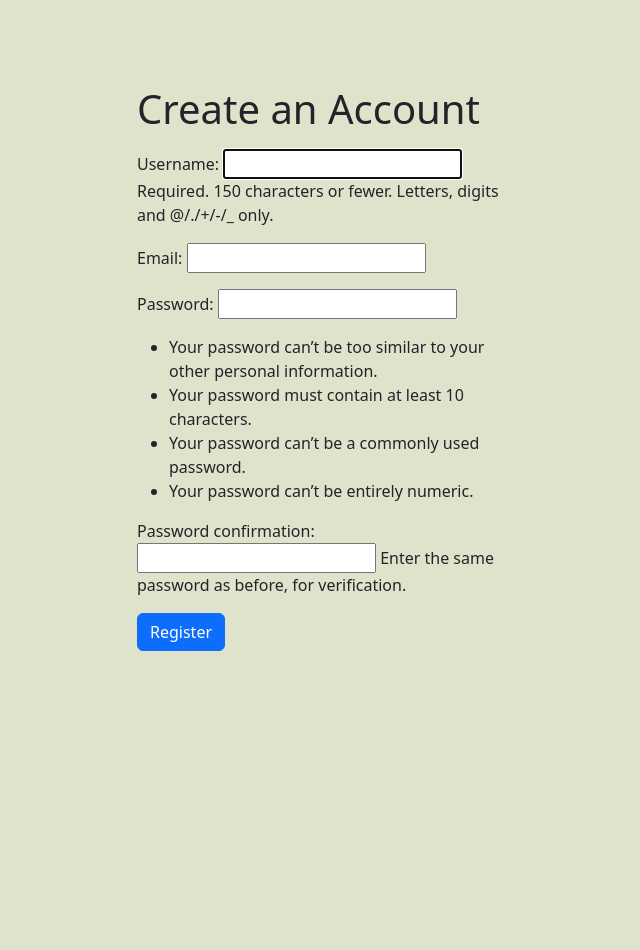
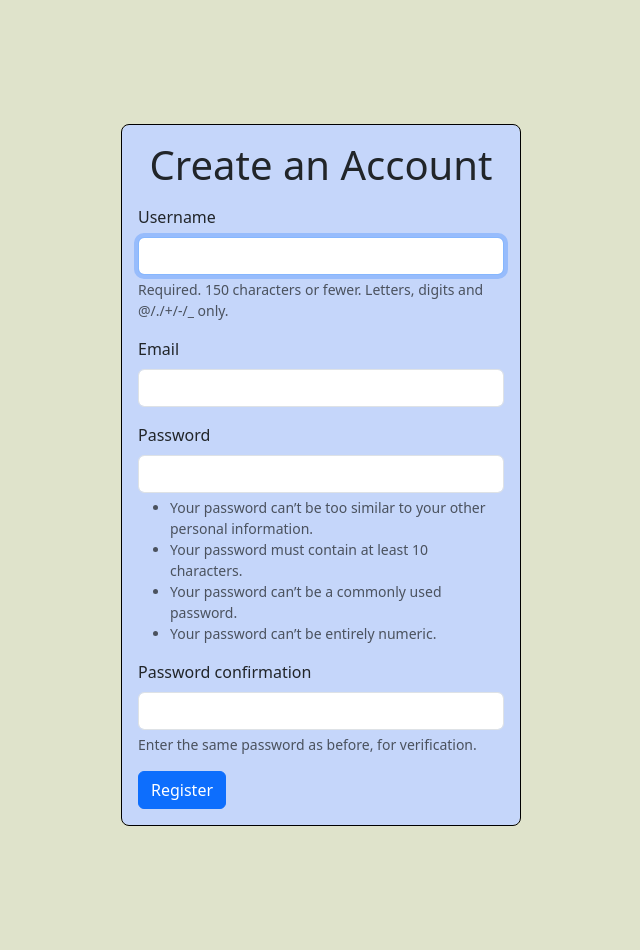
Before and after one commit to matthewsp124/hame, a Django app: page /hame/register/ in a window 1280 px wide. Shown: the part 65-1015 px from the top of the page, without its empty margins (319-959 px from the left). Before the commit the page ends 716 px from the top, so only its background shows below. Run offline with Django 5.2, Linux system fonts and the light colour scheme.

Commit message:
improved login & register UI

```diff
--- a/hame_project/hame/forms.py
+++ b/hame_project/hame/forms.py
@@ -10,6 +10,11 @@ class UserForm(UserCreationForm):
     class Meta(UserCreationForm.Meta):
         model = User
         fields = ['username', 'email']
+
+    def __init__(self, *args, **kwargs):
+        super().__init__(*args, **kwargs)
+        for field in self.fields.values():
+            field.widget.attrs.update({'class': 'form-control'})
 
     def clean_email(self):
         email = self.cleaned_data.get('email')
--- a/hame_project/hame/templates/hame/register.html
+++ b/hame_project/hame/templates/hame/register.html
@@ -4,18 +4,37 @@
 {% block title %}Register{% endblock %}
 
 {% block body %}
-<div class="flex-grow-1 d-flex flex-column light-green-background">
+<div class="flex-grow-1 d-flex flex-column light-green-background p-5">
+    <div class="modal modal-sheet position-static d-block p-4 py-md-5">
+        <div class="modal-dialog" style="max-width: 400px;">
+            <div class="modal-content border-black light-blue-background">
                 <main class="form-register w-100 m-auto align-items-center" style="max-width: 400px; padding: 1rem;">
-        <h1 class="mb-3">Create an Account</h1>
+                    <h1 class="mb-3 text-center">Create an Account</h1>
                     {% if registered %}
                         <p>Account created! You can now <a href="{% url 'login' %}">log in</a>.</p>
                     {% else %}
                         <form id="user_form" method="post" action="{% url 'hame:register' %}">
                             {% csrf_token %}
-                {{ user_form.as_p }}
+
+                            {% for field in user_form %}
+                                <div class="mb-3">
+                                    <label for="{{ field.id_for_label }}" class="form-label">{{ field.label }}</label>
+                                    {{ field }}
+                                    {% if field.help_text %}<div class="form-text">{{ field.help_text }}</div>{% endif %}
+                                    {% for error in field.errors %}<p>{{ error }}</p>{% endfor %}
+                                </div>
+                            {% endfor %}
+
+                            {% if user_form.non_field_errors %}
+                                <div class="alert py-2">{{ user_form.non_field_errors }}</div>
+                            {% endif %}
+
                             <button type="submit" class="btn btn-primary">Register</button>
                         </form>
                     {% endif %}
                 </main>
             </div>
+        </div>
+    </div>
+</div>
 {% endblock %}
--- a/hame_project/static/styles.css
+++ b/hame_project/static/styles.css
@@ -8,11 +8,11 @@
 }
 
 .light-blue-background {
-    background-color: #9ebdff;
+    background-color: #c5d6fa !important;
 }
 
 .light-yellow-background {
-    background-color: #f5eebc;
+    background-color: #f5eebc !important;
 }
 
 
@@ -153,15 +153,3 @@
         max-width: 100vw;
     }
 }
-
-/* map page search bar */
-
-/* .search-container {
-    position: relative;
-}
-
-.search-input {
-    height: 50px;
-    border-radius: 25px;
-    border: 2px solid #000;
-} */
```
Also changed, not shown: hame_project/hame/templates/hame/login.html (+12 -4 lines). Lines whose indentation alone changed are shown as unchanged.
